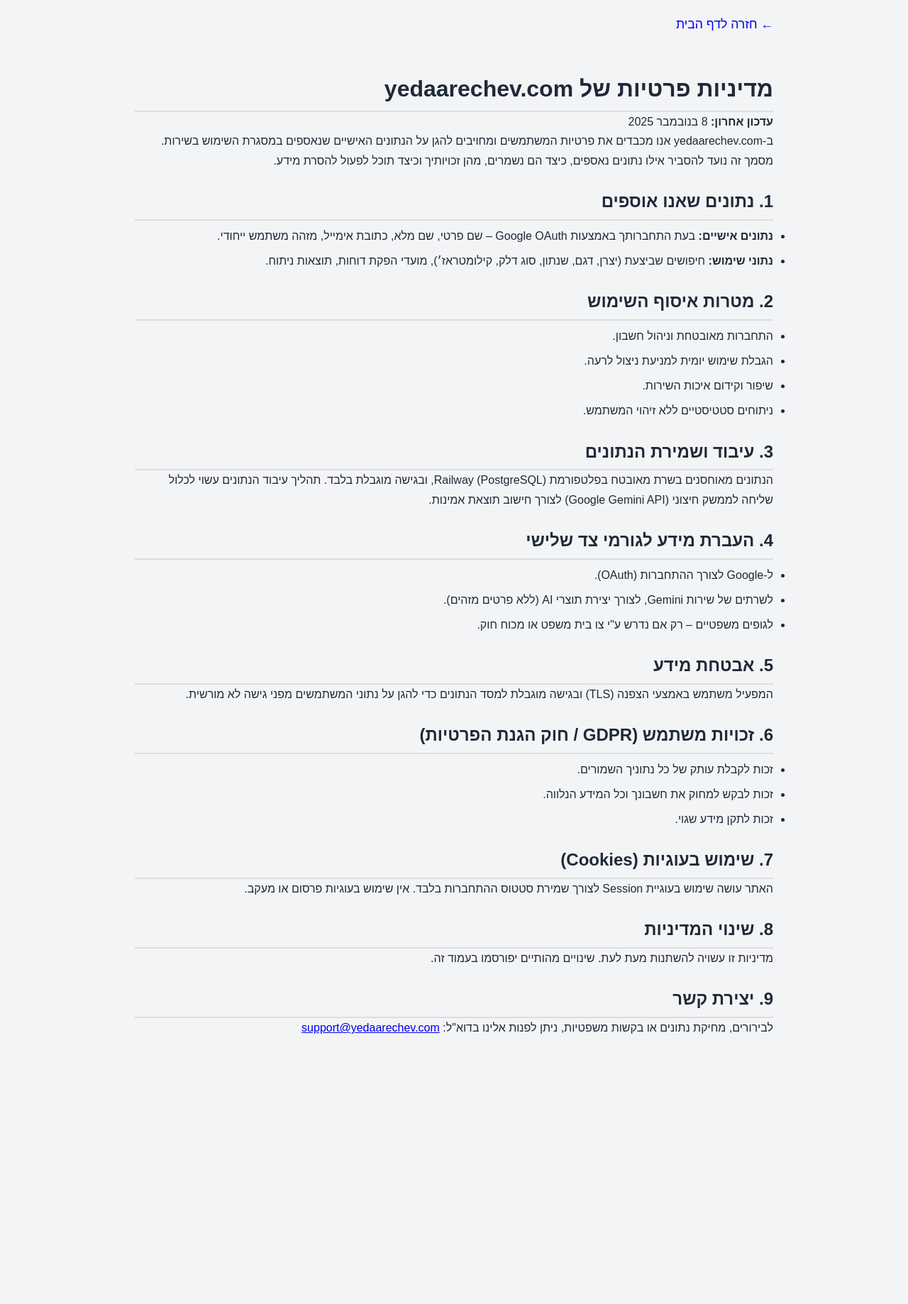
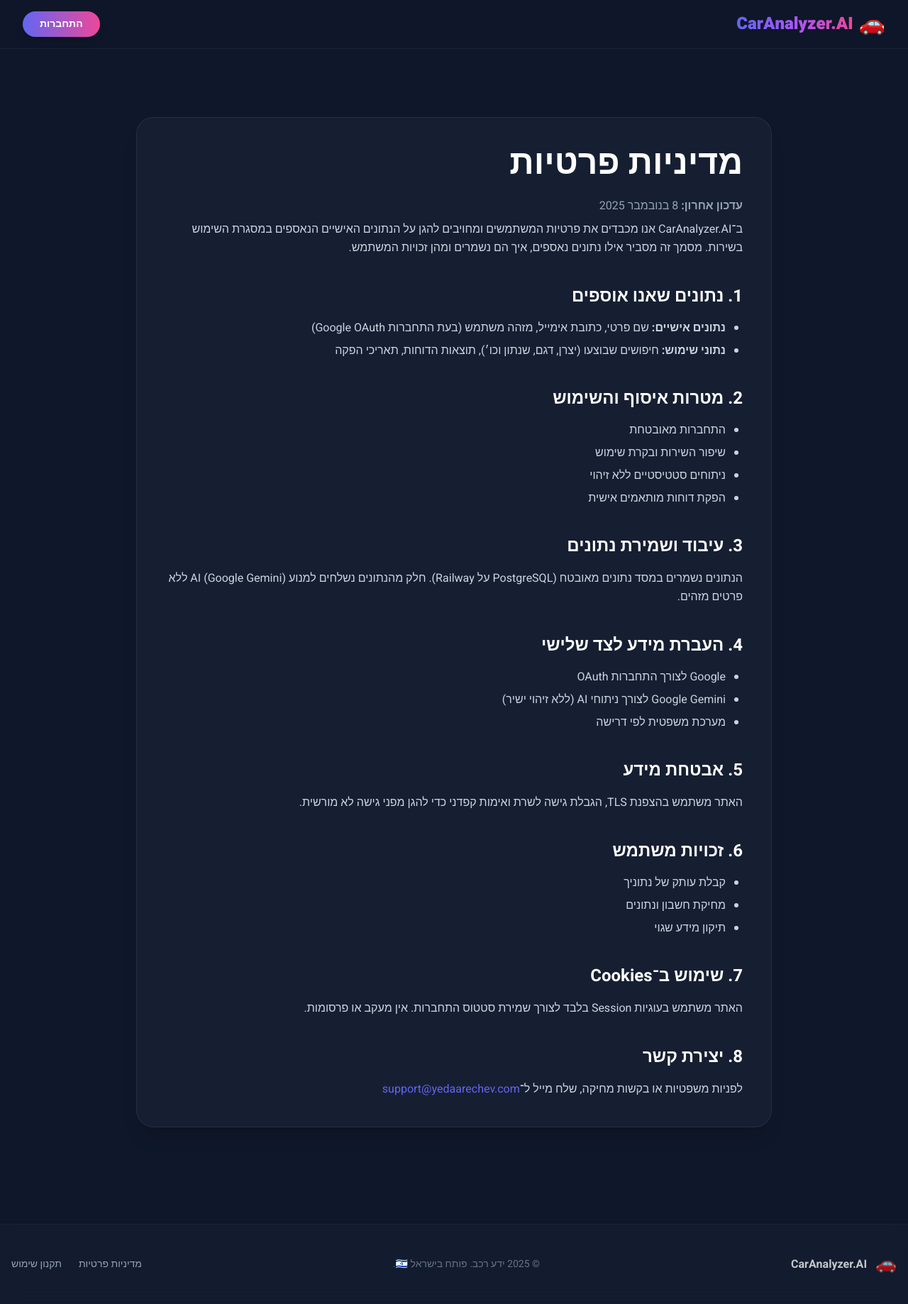
Before and after one commit to giladscore494/reliabilityAIModelsR, a Flask app: page /privacy in a window 1280 px wide. Shown: the whole page at 71% size. Before the commit the page ends 1457 px from the top, so only its background shows below. Run offline with Flask 3, Linux system fonts and the light colour scheme; some libraries are stand-ins or nearby versions.

Commit message:
Update privacy.html

```diff
--- a/my-flask-app/templates/privacy.html
+++ b/my-flask-app/templates/privacy.html
@@ -1,82 +1,123 @@
 <!DOCTYPE html>
-<html lang="he" dir="rtl">
+<html lang="he" dir="rtl" class="scroll-smooth">
 <head>
-    <meta charset="UTF-8">
-    <meta name="viewport" content="width=device-width, initial-scale=1.0">
-    <title>מדיניות פרטיות - yedaarechev.com</title>
-    <link rel="stylesheet" href="{{ url_for('static', filename='style.css') }}">
+  <meta charset="UTF-8" />
+  <meta name="viewport" content="width=device-width, initial-scale=1.0"/>
+  <title>מדיניות פרטיות – CarAnalyzer.AI</title>
+
+  <!-- Tailwind + Heebo -->
+  <script src="https://cdn.tailwindcss.com?plugins=forms,typography,aspect-ratio"></script>
+  <link href="https://fonts.googleapis.com/css2?family=Heebo:wght@300;400;500;700;900&display=swap" rel="stylesheet"/>
+
   <style>
-        body { font-family: Arial, sans-serif; line-height: 1.7; padding: 20px; }
-        .container { max-width: 900px; margin: auto; }
-        h1, h2 { border-bottom: 2px solid #ddd; padding-bottom: 4px; margin-top: 24px; }
-        .back-link { display: inline-block; margin-bottom: 1.5rem; font-size: 1.1rem; text-decoration: none; }
-        ul { margin-top: 0.5rem; margin-bottom: 1rem; }
-        li { margin-bottom: 0.5rem; }
+    :root{ --bg-dark:#0F172A; --text-light:#E2E8F0; --primary:#6366F1; --secondary:#EC4899; }
+    body{ font-family:'Heebo',system-ui,-apple-system,sans-serif; background:var(--bg-dark); color:var(--text-light); }
+    .fade-in{ animation:fadeIn .6s cubic-bezier(.4,0,.2,1) forwards; opacity:0 }
+    @keyframes fadeIn{ from{opacity:0; transform:translateY(20px)} to{opacity:1; transform:none} }
   </style>
+
+  <script>
+    tailwind.config = {
+      darkMode:'class',
+      theme:{ extend:{ colors:{ primary:'#6366F1', secondary:'#EC4899', dark:'#0F172A', 'dark-lighter':'#1E293B', success:'#10B981', warning:'#F59E0B', danger:'#EF4444' } } }
+    }
+  </script>
 </head>
-<body>
-    <div class="container">
-        <a href="{{ url_for('index') }}" class="back-link">← חזרה לדף הבית</a>
+<body class="min-h-screen flex flex-col">
 
-        <h1>מדיניות פרטיות של yedaarechev.com</h1>
-        <p><strong>עדכון אחרון:</strong> 8 בנובמבר 2025</p>
+  <!-- NAV -->
+  <header class="sticky top-0 z-50 bg-dark/80 backdrop-blur-lg border-b border-slate-800/80">
+    <div class="max-w-7xl mx-auto px-4 sm:px-6 lg:px-8 py-4 flex justify-between items-center">
+      <a href="/" class="flex items-center space-x-2 space-x-reverse group">
+        <span class="text-3xl group-hover:scale-110 transition-transform">🚗</span>
+        <h1 class="text-2xl font-black bg-clip-text text-transparent bg-gradient-to-r from-primary via-purple-500 to-secondary">CarAnalyzer.AI</h1>
+      </a>
+      <div class="flex items-center gap-3 sm:gap-6 text-sm font-medium">
+        {% if user and user.is_authenticated %}
+        <a href="/dashboard" class="px-4 py-2 rounded-full text-slate-300 hover:text-white hover:bg-white/10 transition">החיפושים שלי</a>
+        <a href="/logout" class="px-4 py-2 rounded-full text-slate-300 hover:text-white hover:bg-white/10 transition">התנתק</a>
+        {% else %}
+        <a href="/login" class="px-6 py-2 rounded-full font-bold bg-gradient-to-r from-primary to-secondary hover:from-primary/90 hover:to-secondary/90 transition-all text-white shadow-lg">התחברות</a>
+        {% endif %}
+      </div>
+    </div>
+  </header>
 
-        <p>
-            ב-yedaarechev.com אנו מכבדים את פרטיות המשתמשים ומחויבים להגן על הנתונים האישיים שנאספים במסגרת השימוש בשירות.
-            מסמך זה נועד להסביר אילו נתונים נאספים, כיצד הם נשמרים, מהן זכויותיך וכיצד תוכל לפעול להסרת מידע.
+  <!-- MAIN -->
+  <main class="flex-grow container mx-auto px-4 sm:px-6 lg:px-8 py-16 md:py-24">
+    <div class="max-w-4xl mx-auto bg-dark-lighter/50 backdrop-blur-xl shadow-xl p-10 rounded-3xl border border-slate-700/50 fade-in">
+      <h2 class="text-4xl md:text-5xl font-extrabold text-white mb-6">מדיניות פרטיות</h2>
+      <p class="text-slate-400 mb-2"><strong>עדכון אחרון:</strong> 8 בנובמבר 2025</p>
+
+      <p class="text-slate-300 leading-relaxed mb-6">
+        ב־CarAnalyzer.AI אנו מכבדים את פרטיות המשתמשים ומחויבים להגן על הנתונים האישיים הנאספים במסגרת השימוש בשירות.
+        מסמך זה מסביר אילו נתונים נאספים, איך הם נשמרים ומהן זכויות המשתמש.
       </p>
 
-        <h2>1. נתונים שאנו אוספים</h2>
-        <ul>
-            <li><strong>נתונים אישיים:</strong> בעת התחברותך באמצעות Google OAuth – שם פרטי, שם מלא, כתובת אימייל, מזהה משתמש ייחודי.</li>
-            <li><strong>נתוני שימוש:</strong> חיפושים שביצעת (יצרן, דגם, שנתון, סוג דלק, קילומטראז׳), מועדי הפקת דוחות, תוצאות ניתוח.</li>
+      <h3 class="text-2xl font-bold text-white mt-10 mb-4">1. נתונים שאנו אוספים</h3>
+      <ul class="list-disc pr-6 space-y-2 text-slate-300">
+        <li><strong>נתונים אישיים:</strong> שם פרטי, כתובת אימייל, מזהה משתמש (בעת התחברות Google OAuth)</li>
+        <li><strong>נתוני שימוש:</strong> חיפושים שבוצעו (יצרן, דגם, שנתון וכו׳), תוצאות הדוחות, תאריכי הפקה</li>
       </ul>
 
-        <h2>2. מטרות איסוף השימוש</h2>
-        <ul>
-            <li>התחברות מאובטחת וניהול חשבון.</li>
-            <li>הגבלת שימוש יומית למניעת ניצול לרעה.</li>
-            <li>שיפור וקידום איכות השירות.</li>
-            <li>ניתוחים סטטיסטיים ללא זיהוי המשתמש.</li>
+      <h3 class="text-2xl font-bold text-white mt-10 mb-4">2. מטרות איסוף והשימוש</h3>
+      <ul class="list-disc pr-6 space-y-2 text-slate-300">
+        <li>התחברות מאובטחת</li>
+        <li>שיפור השירות ובקרת שימוש</li>
+        <li>ניתוחים סטטיסטיים ללא זיהוי</li>
+        <li>הפקת דוחות מותאמים אישית</li>
       </ul>
 
-        <h2>3. עיבוד ושמירת הנתונים</h2>
-        <p>
-            הנתונים מאוחסנים בשרת מאובטח בפלטפורמת Railway (PostgreSQL), ובגישה מוגבלת בלבד.
-            תהליך עיבוד הנתונים עשוי לכלול שליחה לממשק חיצוני (Google Gemini API) לצורך חישוב תוצאת אמינות.
+      <h3 class="text-2xl font-bold text-white mt-10 mb-4">3. עיבוד ושמירת נתונים</h3>
+      <p class="text-slate-300 leading-relaxed mb-6">
+        הנתונים נשמרים במסד נתונים מאובטח (PostgreSQL על Railway). חלק מהנתונים נשלחים למנוע AI (Google Gemini) ללא פרטים מזהים.
       </p>
 
-        <h2>4. העברת מידע לגורמי צד שלישי</h2>
-        <ul>
-            <li>ל-Google לצורך ההתחברות (OAuth).</li>
-            <li>לשרתים של שירות Gemini, לצורך יצירת תוצרי AI (ללא פרטים מזהים).</li>
-            <li>לגופים משפטיים – רק אם נדרש ע"י צו בית משפט או מכוח חוק.</li>
+      <h3 class="text-2xl font-bold text-white mt-10 mb-4">4. העברת מידע לצד שלישי</h3>
+      <ul class="list-disc pr-6 space-y-2 text-slate-300">
+        <li>Google לצורך התחברות OAuth</li>
+        <li>Google Gemini לצורך ניתוחי AI (ללא זיהוי ישיר)</li>
+        <li>מערכת משפטית לפי דרישה</li>
       </ul>
 
-        <h2>5. אבטחת מידע</h2>
-        <p>
-            המפעיל משתמש באמצעי הצפנה (TLS) ובגישה מוגבלת למסד הנתונים כדי להגן על נתוני המשתמשים מפני גישה לא מורשית.
+      <h3 class="text-2xl font-bold text-white mt-10 mb-4">5. אבטחת מידע</h3>
+      <p class="text-slate-300 leading-relaxed mb-6">
+        האתר משתמש בהצפנת TLS, הגבלת גישה לשרת ואימות קפדני כדי להגן מפני גישה לא מורשית.
       </p>
 
-        <h2>6. זכויות משתמש (GDPR / חוק הגנת הפרטיות)</h2>
-        <ul>
-            <li>זכות לקבלת עותק של כל נתוניך השמורים.</li>
-            <li>זכות לבקש למחוק את חשבונך וכל המידע הנלווה.</li>
-            <li>זכות לתקן מידע שגוי.</li>
+      <h3 class="text-2xl font-bold text-white mt-10 mb-4">6. זכויות משתמש</h3>
+      <ul class="list-disc pr-6 space-y-2 text-slate-300">
+        <li>קבלת עותק של נתוניך</li>
+        <li>מחיקת חשבון ונתונים</li>
+        <li>תיקון מידע שגוי</li>
       </ul>
 
-        <h2>7. שימוש בעוגיות (Cookies)</h2>
-        <p>
-            האתר עושה שימוש בעוגיית Session לצורך שמירת סטטוס ההתחברות בלבד. אין שימוש בעוגיות פרסום או מעקב.
+      <h3 class="text-2xl font-bold text-white mt-10 mb-4">7. שימוש ב־Cookies</h3>
+      <p class="text-slate-300 leading-relaxed mb-6">
+        האתר משתמש בעוגיות Session בלבד לצורך שמירת סטטוס התחברות. אין מעקב או פרסומות.
       </p>
 
-        <h2>8. שינוי המדיניות</h2>
-        <p>
-            מדיניות זו עשויה להשתנות מעת לעת. שינויים מהותיים יפורסמו בעמוד זה.
+      <h3 class="text-2xl font-bold text-white mt-10 mb-4">8. יצירת קשר</h3>
+      <p class="text-slate-300 leading-relaxed">
+        לפניות משפטיות או בקשות מחיקה, שלח מייל ל־<a class="text-primary hover:underline" href="mailto:support@yedaarechev.com">support@yedaarechev.com</a>
       </p>
+    </div>
+  </main>
 
-        <h2>9. יצירת קשר</h2>
-        <p>לבירורים, מחיקת נתונים או בקשות משפטיות, ניתן לפנות אלינו בדוא"ל: <a href="mailto:support@yedaarechev.com">support@yedaarechev.com</a></p>
+  <!-- FOOTER -->
+  <footer class="mt-10 py-10 text-center border-t border-slate-800/50 bg-dark-lighter/30 backdrop-blur-md">
+    <div class="max-w-7xl mx-auto px-4 flex flex-col md:flex-row justify-between items-center gap-6">
+      <div class="flex items-center gap-3 opacity-75 hover:opacity-100 transition">
+        <span class="text-2xl">🚗</span>
+        <span class="font-bold text-white">CarAnalyzer.AI</span>
       </div>
+      <p class="text-slate-500 text-sm">© 2025 ידע רכב. פותח בישראל 🇮🇱.</p>
+      <div class="flex gap-6 text-sm font-medium">
+        <a href="{{ url_for('privacy') }}" class="text-slate-400 hover:text-primary transition">מדיניות פרטיות</a>
+        <a href="{{ url_for('terms') }}" class="text-slate-400 hover:text-primary transition">תקנון שימוש</a>
+      </div>
+    </div>
+  </footer>
+
 </body>
 </html>
```
Lines whose indentation alone changed are shown as unchanged.
